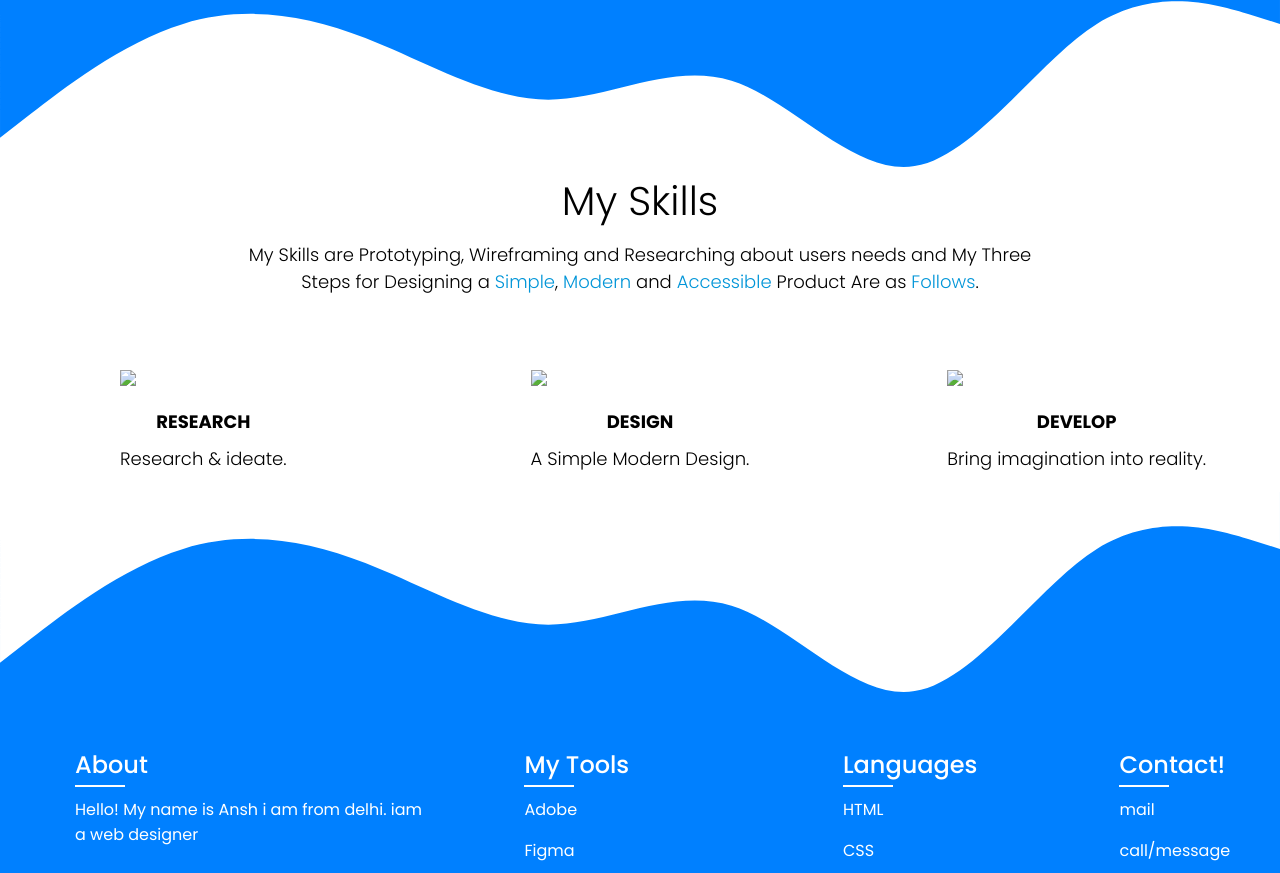
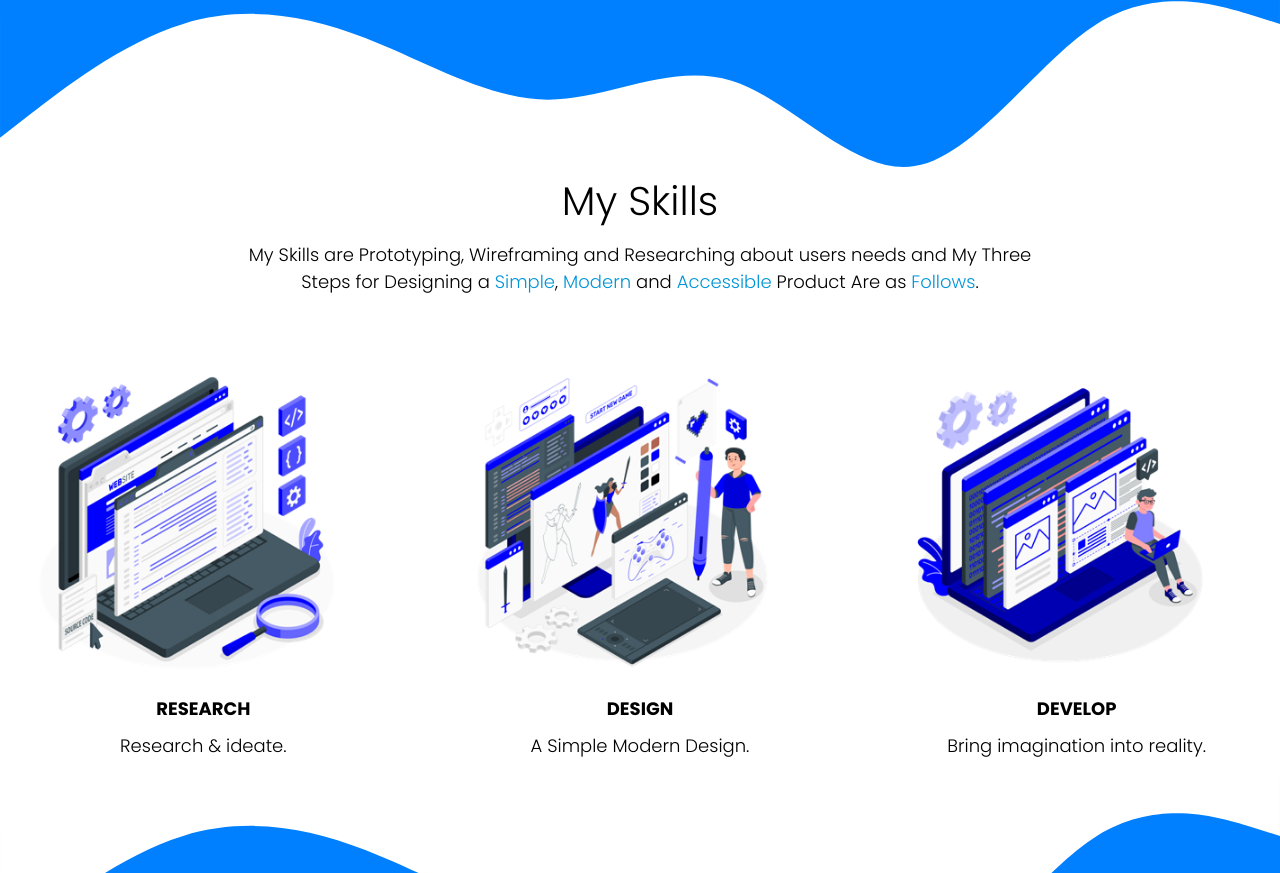
Before and after one commit to Anxhhh/personal-portfolio, a plain HTML site: page index.html in a window 1280 px wide. Shown: the part 833-1706 px from the top of the page. Drawn offline with Linux system fonts and the light colour scheme; a web font is replaced by a local one.

Commit message:
Update index.html

```diff
--- a/index.html
+++ b/index.html
@@ -75,7 +75,7 @@
                     <div class="services">
                                 <div class="box">
                                 <div class="iconBx">
-                                <img src="assets/image(1).png">
+                                <img src="image(1).png">
                         </div>
                     <div class="content">
                                 <h2>Research</h2>
@@ -84,7 +84,7 @@
                     </div>
                                 <div class="box">
                                 <div class="iconBx">
-                                <img src="assets/image(2).png">
+                                <img src="image(2).png">
                         </div>
                     <div class="content">
                                 <h2>Design</h2>
@@ -93,7 +93,7 @@
                     </div>
                                 <div class="box">
                                 <div class="iconBx">
-                                <img src="assets/image(3).png">
+                                <img src="image(3).png">
                         </div>
                     <div class="content">
                                 <h2>Develop</h2>
```
